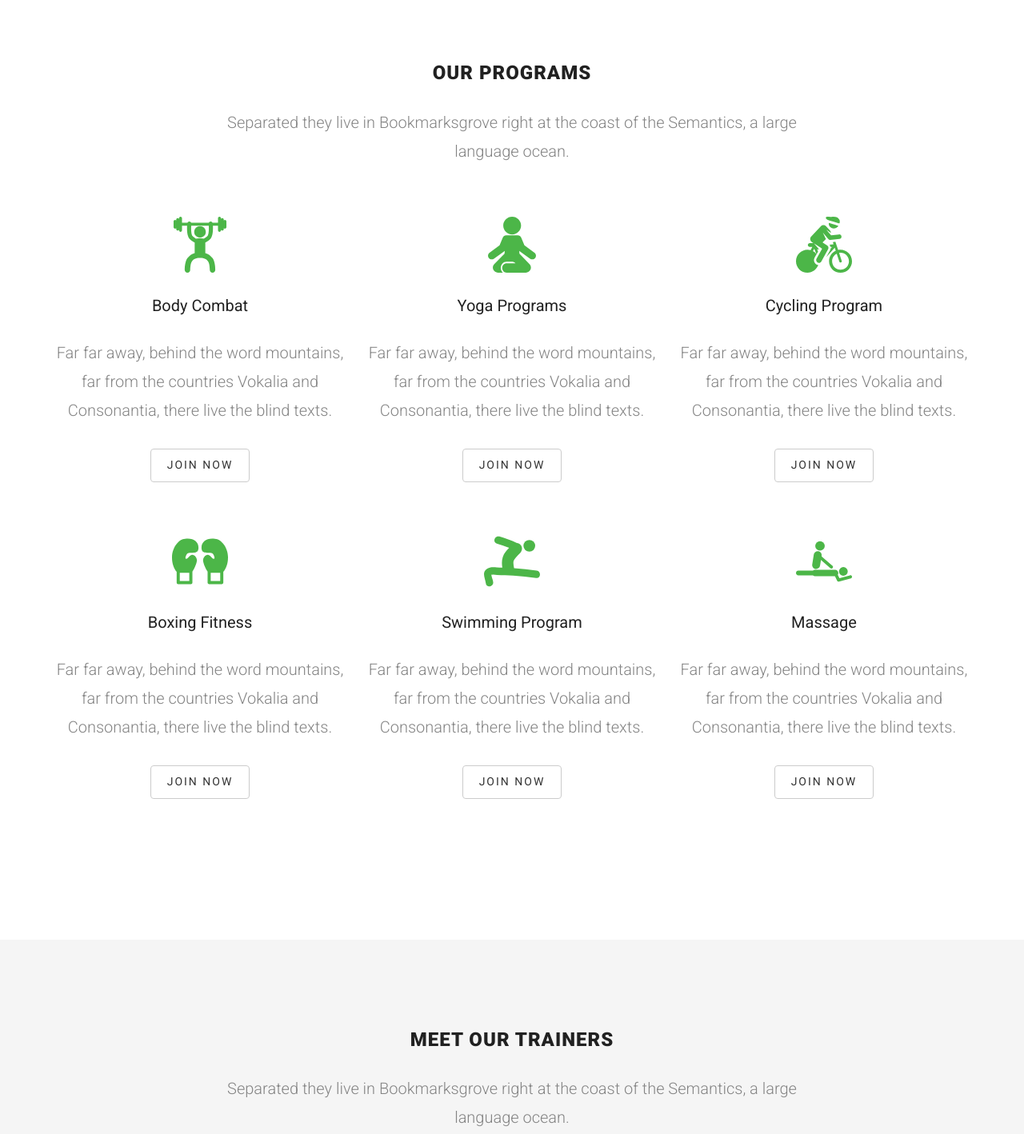
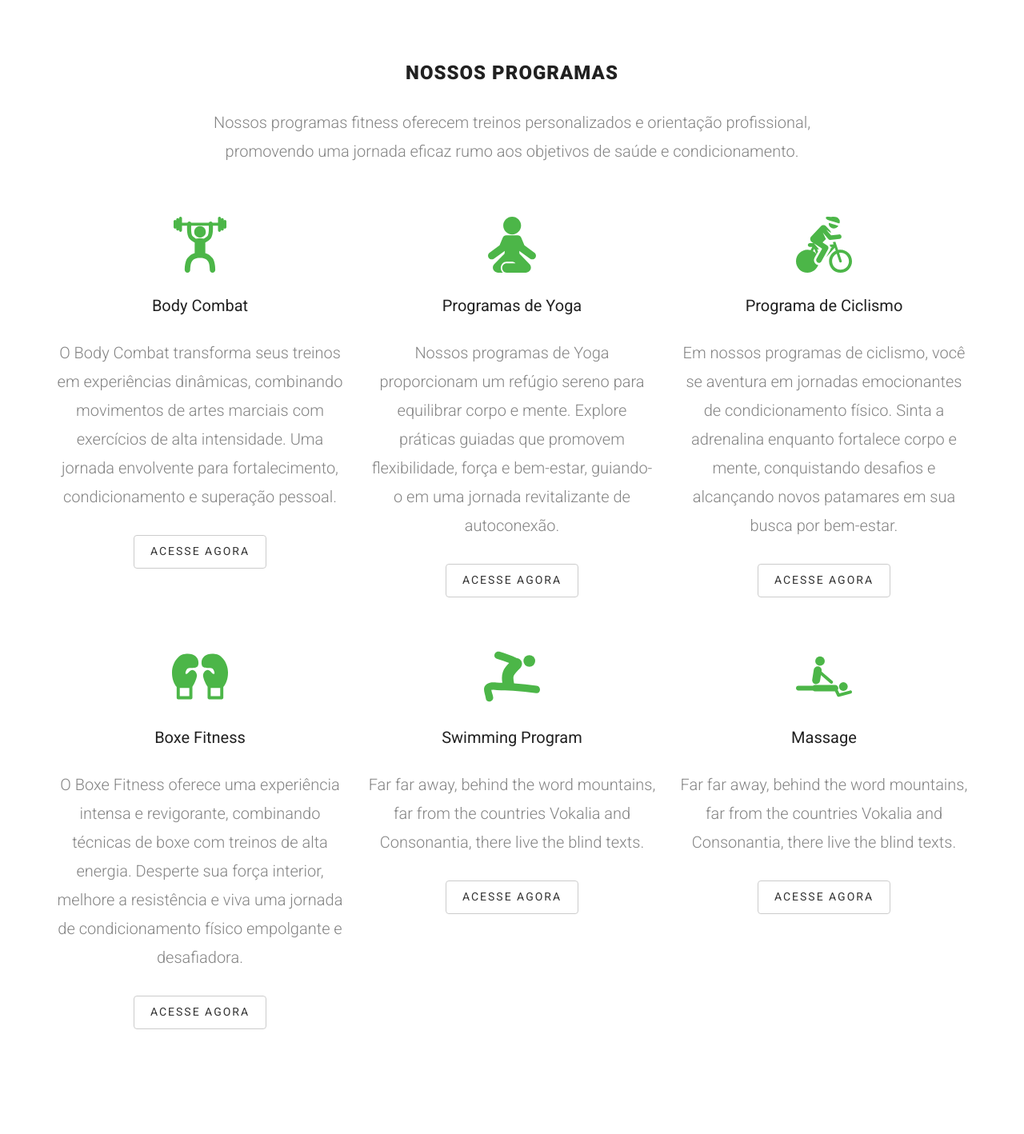
Before and after one commit to Zarpperia/JudasFit, a plain HTML site: page index.html in a window 1280 px wide. Shown: the part 2080-3498 px from the top of the page at 80% size. Drawn offline with Linux system fonts and the light colour scheme; files whose address does not match are found by name.

Commit message:
Traduçao

```diff
--- a/index.html
+++ b/index.html
@@ -378,9 +378,8 @@
 					<div class="row">
 						<div class="col-md-8 col-md-offset-2">
 							<div class="heading-section text-center animate-box">
-								<h2>Our Programs</h2>
-								<p>Separated they live in Bookmarksgrove right at the coast of the Semantics, a large
-									language ocean.</p>
+								<h2>Nossos Programas</h2>
+								<p>Nossos programas fitness oferecem treinos personalizados e orientação profissional, promovendo uma jornada eficaz rumo aos objetivos de saúde e condicionamento.</p>
 							</div>
 						</div>
 					</div>
@@ -389,36 +388,32 @@
 							<div class="program animate-box">
 								<img src="images/fit-dumbell.svg" alt="Cycling">
 								<h3>Body Combat</h3>
-								<p>Far far away, behind the word mountains, far from the countries Vokalia and
-									Consonantia, there live the blind texts. </p>
-								<span><a href="#" class="btn btn-default">Join Now</a></span>
+								<p>O Body Combat transforma seus treinos em experiências dinâmicas, combinando movimentos de artes marciais com exercícios de alta intensidade. Uma jornada envolvente para fortalecimento, condicionamento e superação pessoal.</p>
+								<span><a href="#" class="btn btn-default">Acesse agora</a></span>
 							</div>
 						</div>
 						<div class="col-md-4 col-sm-6">
 							<div class="program animate-box">
 								<img src="images/fit-yoga.svg" alt="">
-								<h3>Yoga Programs</h3>
-								<p>Far far away, behind the word mountains, far from the countries Vokalia and
-									Consonantia, there live the blind texts. </p>
-								<span><a href="#" class="btn btn-default">Join Now</a></span>
+								<h3>Programas de Yoga</h3>
+								<p>Nossos programas de Yoga proporcionam um refúgio sereno para equilibrar corpo e mente. Explore práticas guiadas que promovem flexibilidade, força e bem-estar, guiando-o em uma jornada revitalizante de autoconexão.</p>
+								<span><a href="#" class="btn btn-default">Acesse agora</a></span>
 							</div>
 						</div>
 						<div class="col-md-4 col-sm-6">
 							<div class="program animate-box">
 								<img src="images/fit-cycling.svg" alt="">
-								<h3>Cycling Program</h3>
-								<p>Far far away, behind the word mountains, far from the countries Vokalia and
-									Consonantia, there live the blind texts. </p>
-								<span><a href="#" class="btn btn-default">Join Now</a></span>
+								<h3>Programa de Ciclismo</h3>
+								<p>Em nossos programas de ciclismo, você se aventura em jornadas emocionantes de condicionamento físico. Sinta a adrenalina enquanto fortalece corpo e mente, conquistando desafios e alcançando novos patamares em sua busca por bem-estar. </p>
+								<span><a href="#" class="btn btn-default">Acesse agora</a></span>
 							</div>
 						</div>
 						<div class="col-md-4 col-sm-6">
 							<div class="program animate-box">
 								<img src="images/fit-boxing.svg" alt="Cycling">
-								<h3>Boxing Fitness</h3>
-								<p>Far far away, behind the word mountains, far from the countries Vokalia and
-									Consonantia, there live the blind texts. </p>
-								<span><a href="#" class="btn btn-default">Join Now</a></span>
+								<h3>Boxe Fitness</h3>
+								<p>O Boxe Fitness oferece uma experiência intensa e revigorante, combinando técnicas de boxe com treinos de alta energia. Desperte sua força interior, melhore a resistência e viva uma jornada de condicionamento físico empolgante e desafiadora.</p>
+								<span><a href="#" class="btn btn-default">Acesse agora</a></span>
 							</div>
 						</div>
 						<div class="col-md-4 col-sm-6">
@@ -427,7 +422,7 @@
 								<h3>Swimming Program</h3>
 								<p>Far far away, behind the word mountains, far from the countries Vokalia and
 									Consonantia, there live the blind texts. </p>
-								<span><a href="#" class="btn btn-default">Join Now</a></span>
+								<span><a href="#" class="btn btn-default">Acesse agora</a></span>
 							</div>
 						</div>
 						<div class="col-md-4 col-sm-6">
@@ -436,7 +431,7 @@
 								<h3>Massage</h3>
 								<p>Far far away, behind the word mountains, far from the countries Vokalia and
 									Consonantia, there live the blind texts. </p>
-								<span><a href="#" class="btn btn-default">Join Now</a></span>
+								<span><a href="#" class="btn btn-default">Acesse agora</a></span>
 							</div>
 						</div>
 					</div>
```
